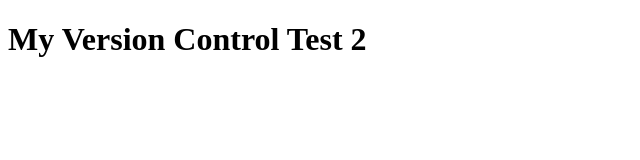
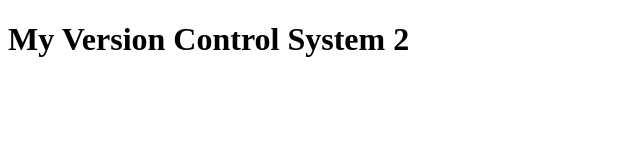
Before and after one commit to TelmaAkemi/TelmaAkemi, a plain HTML site: page index.html in a window 1280 px wide. Shown: the whole page, without its empty margins (0-640 px from the left). Drawn offline with Linux system fonts and the light colour scheme.

Commit message:
Changes the header

```diff
--- a/index.html
+++ b/index.html
@@ -4,7 +4,7 @@
 	<title>VCS Test</title>
 </head>
 <body>
-<h1>My Version Control Test 2</h1>
+<h1>My Version Control System 2</h1>
 
 </body>
 </html>
```
